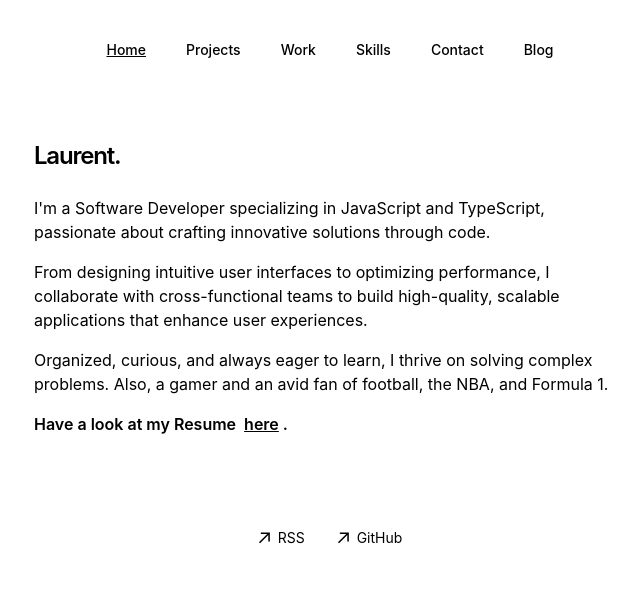
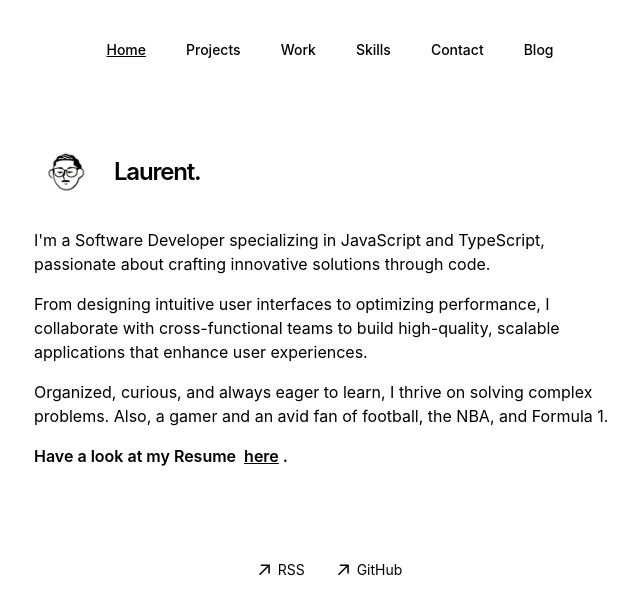
Before and after one commit to laurentcodes/laurent-portfolio-minimal, a Next.js app: page / in a window 1280 px wide. Shown: the top 614 px of the page, without its empty margins (310-950 px from the left). Built offline with nearby package versions, Linux system fonts and the light colour scheme.

Commit message:
feat: add notion avatar to home page header

```diff
--- a/app/page.tsx
+++ b/app/page.tsx
@@ -1,3 +1,4 @@
+import Image from 'next/image';
 import { baseUrl } from 'app/sitemap';
 import { metadata } from 'utils/metadata';
 
@@ -13,9 +14,19 @@
   return (
     <section>
       <div className='p-6'>
-        <h1 className='mb-6 text-2xl font-semibold tracking-tighter text-black dark:text-white'>
-          Laurent.
-        </h1>
+        <div className='flex items-center gap-4 mb-6'>
+          <Image
+            src='/notion-face.png'
+            alt='Laurent'
+            width={64}
+            height={64}
+            className='rounded-full'
+          />
+
+          <h1 className='text-2xl font-semibold tracking-tighter text-black dark:text-white'>
+            Laurent.
+          </h1>
+        </div>
 
         <div className='space-y-4 text-black dark:text-white mb-8'>
           <p>
```
Also changed, not shown: public/notion-face.png (added).
